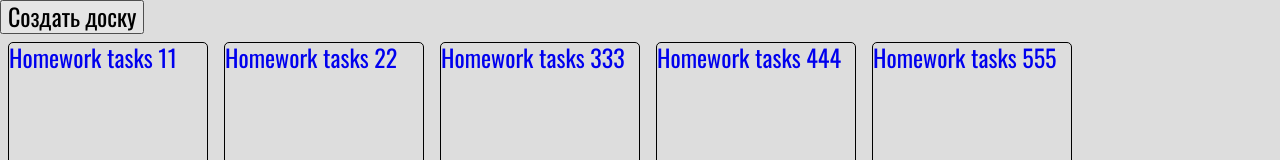
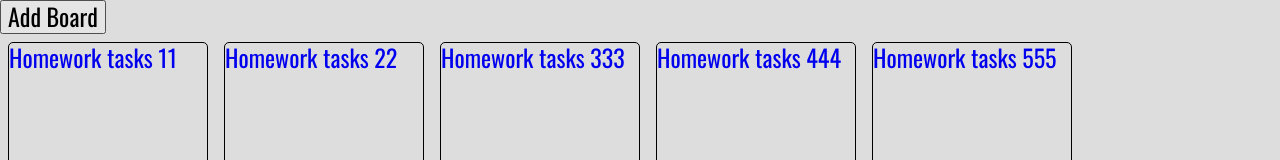
Before and after one commit to dino19981/RSS-project-management-app, a React (Create React App) app: page /boards in a window 1280 px wide. Shown: the top 160 px of the page. Built offline with nearby package versions, Linux system fonts and the light colour scheme.

Commit message:
feat: add button with modal to /boards route

```diff
--- a/src/components/Boards/Boards.tsx
+++ b/src/components/Boards/Boards.tsx
@@ -1,6 +1,8 @@
-import React, { useEffect } from 'react';
+import React, { useEffect, useState } from 'react';
+import * as yup from 'yup';
 import { getBoards } from '../../common/api';
 import { TBoard } from '../../models/board';
+import ButtonWithModalForm from '../buttonWithModalForm/ButtonWithModalForm';
 import BoardPreview from './BoardPreview/BoardPreview';
 
 const fakeBoards: TBoard[] = [
@@ -195,6 +197,29 @@ const fakeBoards: TBoard[] = [
   },
 ];
 
+const schema = yup
+  .object()
+  .shape({
+    title: yup.string().trim().required(),
+  })
+  .required();
+
+const initialValues = {
+  name: '',
+  id: 1,
+};
+
+const fields = [
+  //TODO разобраться с полями
+  { name: 'title', errorMessage: 'Titile is required', placeholder: 'Board Title' },
+];
+
+const formOptions = {
+  schema,
+  initialValues,
+  fields,
+};
+
 function Boards() {
   // let boards: TBoard[] | string;
   useEffect(() => {
@@ -205,10 +230,33 @@ function Boards() {
     // console.log(boards);
   }, []);
 
+  function createBoardHandler(value: typeof schema) {
+    console.log('create board');
+  }
+
+  const [isModalActive, setModal] = useState(false);
+
+  function setIsModalActive(bool: boolean) {
+    setModal(bool);
+  }
+
   return (
     <div className="boards">
       <div className="boards_menu">
-        <button type="button">Создать доску</button>
+        <ButtonWithModalForm
+          submitBtnName="Create Board"
+          modalState={{ isModalActive, setIsModalActive }}
+          buttonOptions={{
+            btnClass: 'boards_create__btn',
+            type: 'button',
+            text: 'Add Board',
+          }}
+          formOptions={{
+            ...formOptions,
+            onSubmit: createBoardHandler,
+            buttonOptions: { type: 'button' },
+          }}
+        />
       </div>
       <div className="boards_wrapper">
         {fakeBoards.map((board) => {
```
Also changed, not shown: src/components/button/Button.tsx (+1 -6 lines).
